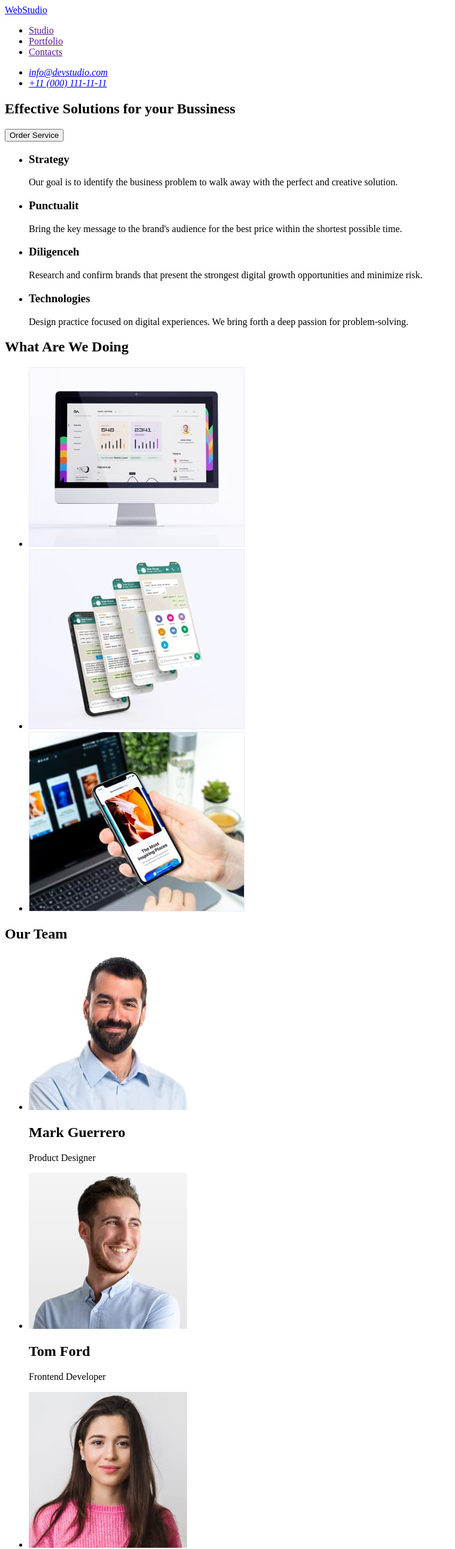
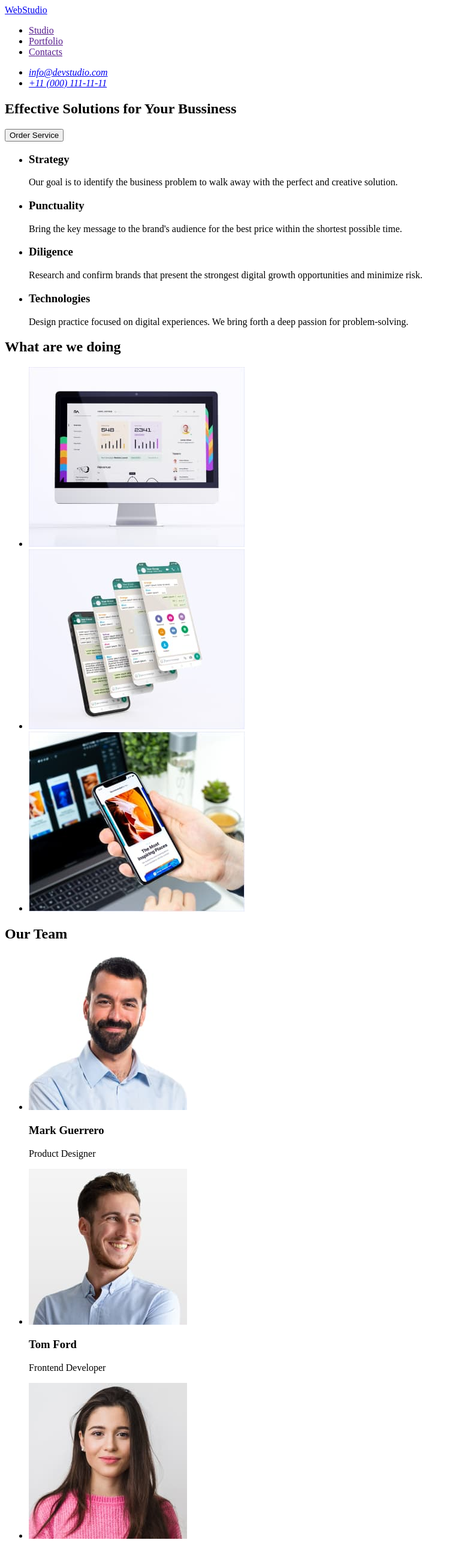
Before and after one commit to KURDYK233/Tutorial, a plain HTML site: page index.html in a window 1280 px wide. Shown: the top 2583 px of the page at 60% size, without its empty margins (0-759 px from the left). Drawn offline with Linux system fonts and the light colour scheme.

Commit message:
second changes hw

```diff
--- a/index.html
+++ b/index.html
@@ -25,10 +25,11 @@
     </header>
     <main>
         <section>
-        <h1>Effective Solutions for your Bussiness</h1>
+        <h1>Effective Solutions for Your Bussiness</h1>
         <button type="button">Order Service</button>
     </section>
     <section>
+        <h2 hidden>Specials</h2>
         <ul>
             <li>
                     <h3>Strategy</h3>
@@ -36,16 +37,16 @@
                     problem to walk away with the perfect and creative solution. </p>
             </li>
             <li>
-                    <h3>Punctualit</h3>
+                    <h3>Punctuality</h3>
                     <p> Bring the key message to the brand's audience for the best price within the shortest possible time.
                 </p>
             </li>
-            <li> <h3>Diligenceh</h3> <p> Research and confirm brands that present the strongest digital growth opportunities and minimize risk. </p></li>
+            <li> <h3>Diligence</h3> <p> Research and confirm brands that present the strongest digital growth opportunities and minimize risk. </p></li>
             <li> <h3>Technologies</h3> <p> Design practice focused on digital experiences. We bring forth a deep passion for problem-solving.</p></li>
         </ul>
     </section>
         <section>
-        <h2>What Are We Doing</h2>
+        <h2>What are we doing</h2>
         <ul>
             <li>
                 <img src="./images/image-pc.jpg" alt="image_with_PC" width="360" height="300">
@@ -61,22 +62,22 @@
         <ul>
             <li>
                 <img src="./images/Mark-Guerrero.jpg" alt="Mark Guerrero" width="264" height="260">
-                <h2>Mark Guerrero</h2>
+                <h3>Mark Guerrero</h3>
                 <p>Product Designer</p>
             </li>
             <li>
                 <img src="./images/Tom-Ford.jpg" alt="Tom Ford" width="264" height="260">
-                <h2>Tom Ford</h2>
+                <h3>Tom Ford</h3>
                 <p>Frontend Developer</p>
             </li>
             <li>
                 <img src="./images/Camila-Garcia.jpg" alt="Camila Garcia" width="264" height="260">
-                <h2>Camila Garcia</h2>
+                <h3>Camila Garcia</h3>
                 <p>Marketing</p>
             </li>
             <li>
                 <img src="./images/Daniel-Wilson.jpg" alt="Daniel Wilson" width="264" height="260">
-                <h2>Daniel Wilson</h2>
+                <h3>Daniel Wilson</h3>
                 <p>UI Designer</p>
             </li>
         </ul>
```
